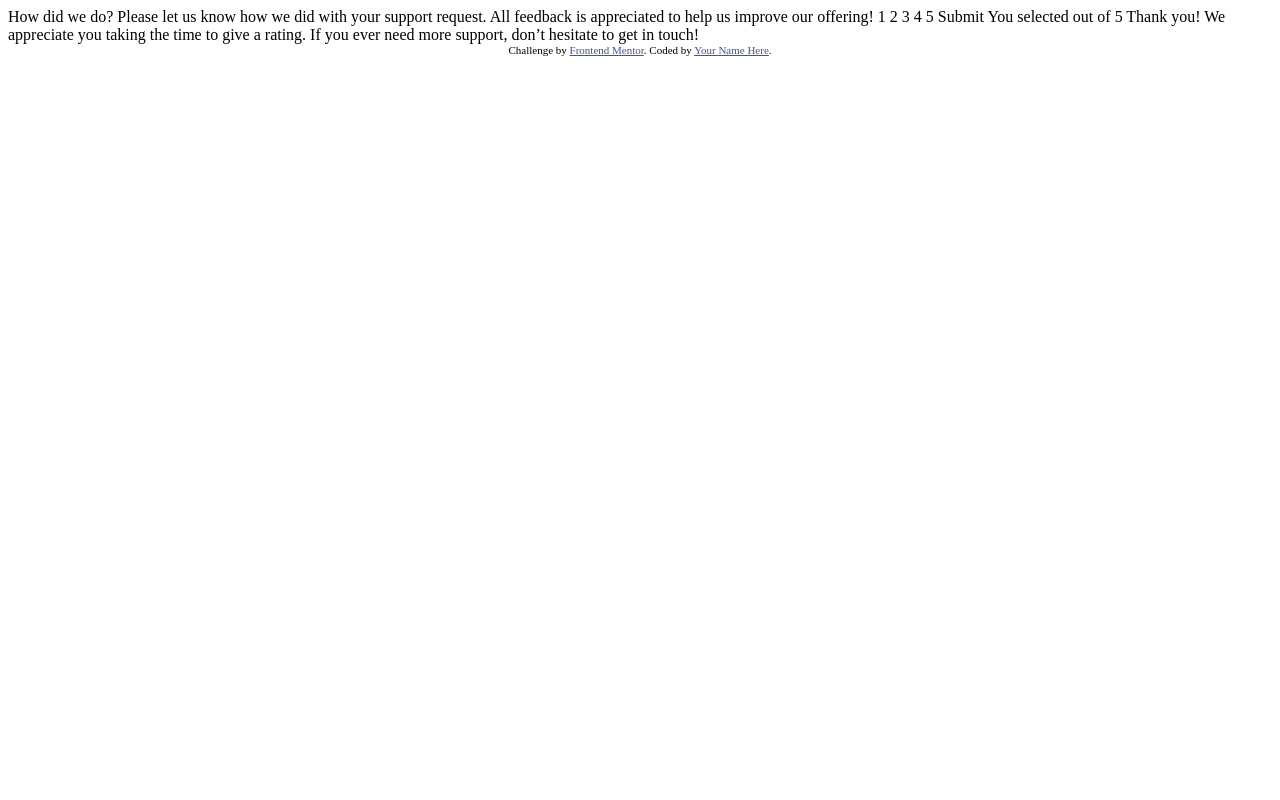
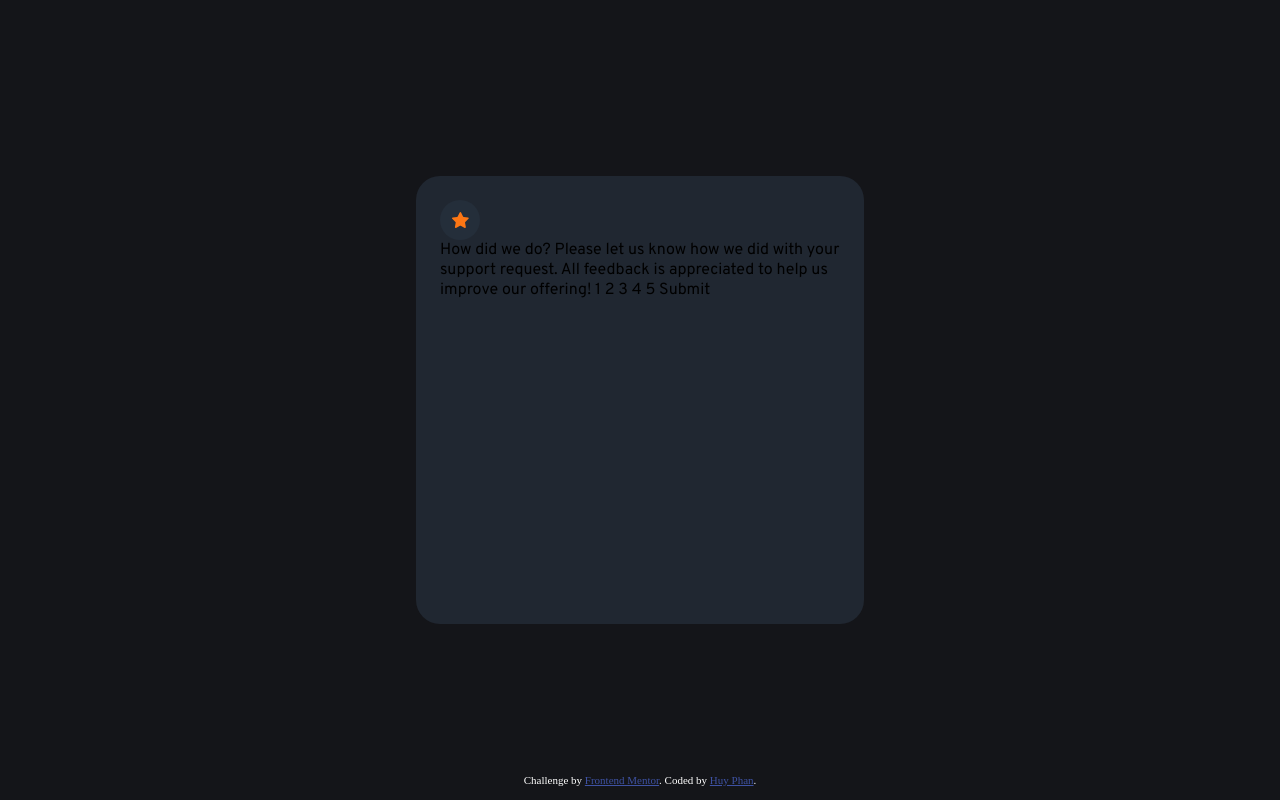
Before and after one commit to huyphan2210/interactive-rating-component-main, a plain HTML site: page index.html in a window 1280 px wide. Drawn offline with Linux system fonts and the light colour scheme.

Commit message:
Backgrounds

```diff
--- a/index.html
+++ b/index.html
@@ -9,15 +9,14 @@
   <title>Frontend Mentor | Interactive rating component</title>
 
   <!-- Feel free to remove these styles or customise in your own stylesheet 👍 -->
-  <style>
-    .attribution { font-size: 11px; text-align: center; }
-    .attribution a { color: hsl(228, 45%, 44%); }
-  </style>
+  <link rel="stylesheet" href="./style.css">
 </head>
 <body>
-
+  <main>
     <!-- Rating state start -->
-
+    <div class="starIcon">
+      <img src="./images/icon-star.svg" alt="Star Icon">
+    </div>
     How did we do?
 
     Please let us know how we did with your support request. All feedback is appreciated
@@ -30,20 +29,21 @@
     <!-- Rating state end -->
 
     <!-- Thank you state start -->
-
-  You selected <!-- Add rating here --> out of 5
+<!--
+    You selected  out of 5
 
     Thank you!
 
     We appreciate you taking the time to give a rating. If you ever need more support,
-  don’t hesitate to get in touch!
+    don't hesitate to get in touch! -->
 
     <!-- Thank you state end -->
-
-
+  </main>
+  <footer>
     <div class="attribution">
       Challenge by <a href="https://www.frontendmentor.io?ref=challenge" target="_blank">Frontend Mentor</a>.
-    Coded by <a href="#">Your Name Here</a>.
+      Coded by <a href="https://github.com/huyphan2210" target="_blank">Huy Phan</a>.
     </div>
+  </footer>
 </body>
 </html>
--- /dev/null
+++ b/style.css
@@ -0,0 +1,51 @@
+@import url('https://fonts.googleapis.com/css2?family=Overpass');
+
+body {
+    width: 100vw;
+    height: 100vh;
+    margin: 0 auto;
+    background-color: #141519;
+    display: flex;
+}
+
+    main {
+        position: fixed;
+        font-family: 'Overpass', sans-serif;
+        height: 50%;
+        aspect-ratio: 1/1;
+        background-color: #202731;
+        margin: auto;
+        top: 50%;
+        left: 50%;
+        transform: translate(-50%, -50%);
+        border-radius: 24px;
+        padding: 24px;
+    }
+
+        .starIcon {
+            width: 10%;
+            display: flex;
+            justify-content: center;
+            align-items: center;
+            aspect-ratio: 1 / 1;
+            background-color: #242e3a;
+            border-radius: 50%;
+        }
+
+    footer {
+        position: fixed;
+        bottom: 1vh;
+        left: 50%;
+        transform: translate(-50%, -50%);
+        color: white;
+    }
+
+        .attribution { font-size: 11px; text-align: center; }
+
+        .attribution a { color: hsl(228, 45%, 44%); }
+
+@media screen and (max-height: 950px) and (max-width: 60vh) {
+    main {
+        height: 40%;
+    }
+}
```
Lines whose indentation alone changed are shown as unchanged.
